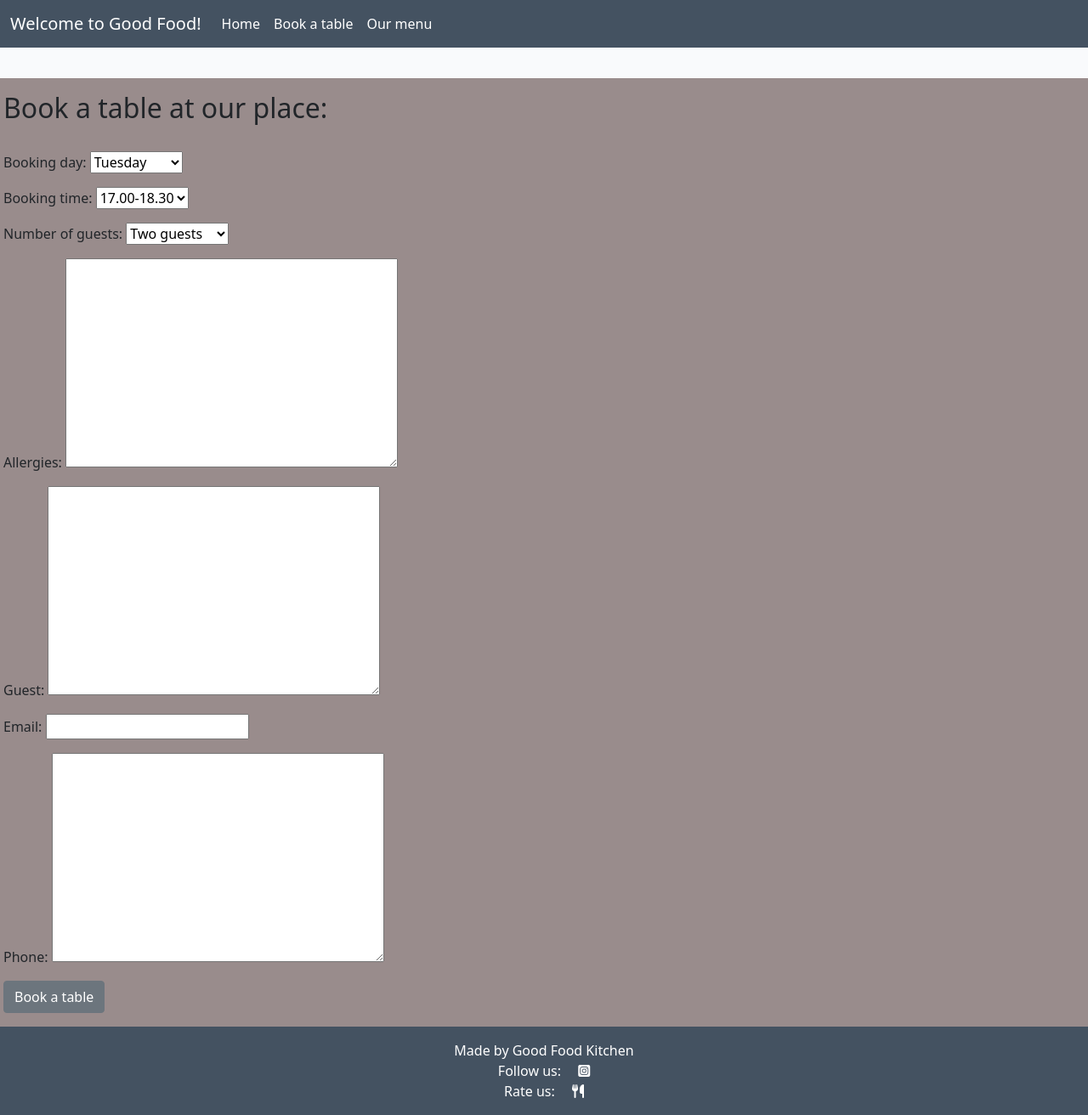
After one commit to AnneKammenhed/good-food-too, a Django app: page /bookings in a window 1280 px wide. The commit adds this page. Shown: the whole page at 85% size. Run offline with Django 3.2, Linux system fonts and the light colour scheme; some libraries are stand-ins or nearby versions.

Commit message:
rewrite class to function for the bookings to show in html

```diff
--- a/book/forms.py
+++ b/book/forms.py
@@ -1,12 +1,10 @@
-from django.db import models
 from django import forms
+from django.forms import ModelForm
 from .models import Booking
-from django.forms import ModelForm
 
 
 # a form for the Booking model
 class BookingForm(ModelForm):
-
     class Meta:
         model = Booking
         fields = '__all__'
--- a/book/urls.py
+++ b/book/urls.py
@@ -1,7 +1,8 @@
-from . import views
 from django.urls import path
-
+from book import views
 
 urlpatterns = [
-    path('', views.BookingFormView.as_view(), name='home'),
+    path('', views.home, name="home"),
+    path('menu', views.menu, name="menu"),
+    path('bookings', views.add_booking, name='bookings'),
 ]
--- a/book/views.py
+++ b/book/views.py
@@ -13,22 +13,28 @@ from .forms import BookingForm
 from .models import Booking
 
 # view to see the bookings form FormView
-class BookingFormView(FormView):
-    template_name = 'index.html'
-    form_class = BookingForm
-    model = Booking
-    success_url = '/home/'
+# class BookingFormView(FormView):
+#    template_name = 'bookings.html'
+#    model = Booking
+#    success_url = '/home/'
 
-    def add_booking(request):
-        submitted = False
-        if request.method == 'POST':
-            form = BookingForm(request.POST)
-            if form.is_valid():
-                form.save()
-                return HttpResponseRedirect('home?submitted=True')
-        else:
-            form = BookingForm
-            if 'submitted' in request.GET:
-                submitted = True
+# function to add valid bookings to the database
+def add_booking(request):
+    submitted = False
+    if request.method == 'POST':
+        booking_form = BookingForm(request.POST)
+        if booking_form.is_valid():
+            booking_form.save()
+            return HttpResponseRedirect('bookings?submitted=True')
+    else:
+        booking_form = BookingForm
+        if 'submitted' in request.GET:
+            submitted = True
 
-        return render(request, 'index.html', {"form": form_class, 'submitted':sumbitted})
+    return render(request, 'bookings.html', {'form': booking_form, 'submitted': submitted})
+
+def home(request):
+    return render(request, 'index.html')
+
+def menu(request):
+    return render(request, 'menu.html')
--- a/goodfood/urls.py
+++ b/goodfood/urls.py
@@ -1,18 +1,3 @@
-"""goodfood URL Configuration
-
-The `urlpatterns` list routes URLs to views. For more information please see:
-    https://docs.djangoproject.com/en/3.2/topics/http/urls/
-Examples:
-Function views
-    1. Add an import:  from my_app import views
-    2. Add a URL to urlpatterns:  path('', views.home, name='home')
-Class-based views
-    1. Add an import:  from other_app.views import Home
-    2. Add a URL to urlpatterns:  path('', Home.as_view(), name='home')
-Including another URLconf
-    1. Import the include() function: from django.urls import include, path
-    2. Add a URL to urlpatterns:  path('blog/', include('blog.urls'))
-"""
 from django.contrib import admin
 from django.urls import path, include
 
--- a/templates/base.html
+++ b/templates/base.html
@@ -27,7 +27,7 @@
 
     <nav class="navbar navbar-expand-lg navbar-light dark-bg">
         <div class="container-fluid">
-            <a class="navbar-brand text-white" href="{% url 'home' %}">Welcome to eat Good Food!</a>
+            <a class="navbar-brand text-white" href="{% url 'home' %}">Welcome to Good Food!</a>
 
             <button class="navbar-toggler" type="button" data-bs-toggle="collapse" data-bs-target="#navbarText"
                 aria-controls="navbarText" aria-expanded="false" aria-label="Toggle navigation">
@@ -40,7 +40,10 @@
                         <a class="nav-link active text-white" aria-current="page" href="{% url 'home' %}">Home</a>
                     </li>
                     <li class="nav-item">
-                        <a class="nav-link text-white" href="#">Our menu</a>
+                        <a class="nav-link text-white" href="{% url 'bookings' %}">Book a table</a>
+                    </li>
+                    <li class="nav-item">
+                        <a class="nav-link text-white" href="{% url 'menu' %}">Our menu</a>
                     </li>
                 </ul>
                 <span class="navbar-text text-muted">
@@ -58,9 +61,9 @@
 
     <!-- Footer -->
     <footer class="footer mt-auto py-3 dark-bg">
-        <p class="m-0 text-center text-white">Made by Good Food </p>
-        <p class="m-0 text-center text-white">Follow us: <i class="fab fa-instagram-square ms-3"></i></p>
-        <p class="m-0 text-center text-white">Rate us:<i class="fa-solid fa-utensils ms-3"></i></p>
+        <p class="m-0 text-center text-white">Made by Good Food Kitchen</p>
+        <p class="m-0 text-center text-white">Follow us: <a href="https://www.instagram.com/" target="_blank"><i class="fab fa-instagram-square ms-3 text-white"></i></a></p>
+        <p class="m-0 text-center text-white">Rate us: <a href="https://www.tripadvisor.se/" target="_blank"><i class="fa-solid fa-utensils ms-3 text-white"></i></a></p>
     </footer>
 
     <!--font awesome scripts-->
--- /dev/null
+++ b/templates/bookings.html
@@ -0,0 +1,27 @@
+{% extends "base.html" %}
+
+{% block content %}
+<!-- Booking Column -->
+<div class="col-12 mt-3 left">
+    <div class="row">
+        <div class="card-body">
+            <div class="cover-text">
+                <h2>Book a table at our place:</h2>
+                <br/>
+                    {% if submitted %}
+                        Thank you for Your reservation!
+                    {% else %}
+                <form id="red booking_form" action="" method=POST>
+                    {% csrf_token %}
+
+                    {{ form.as_p }}
+
+                    <input type="submit" value="Book a table" class="btn btn-secondary default" name="_save">
+
+                </form>
+                {% endif %}
+            </div>
+        </div>
+    </div>
+</div>
+{% endblock %}
```
Also changed, not shown: templates/index.html (+1 -16 lines), db.sqlite3.
